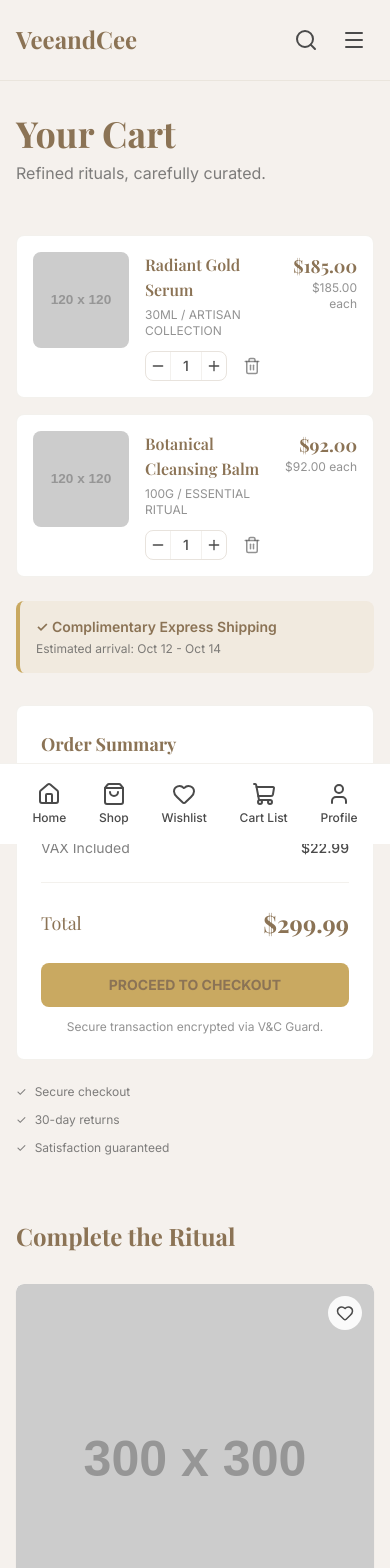
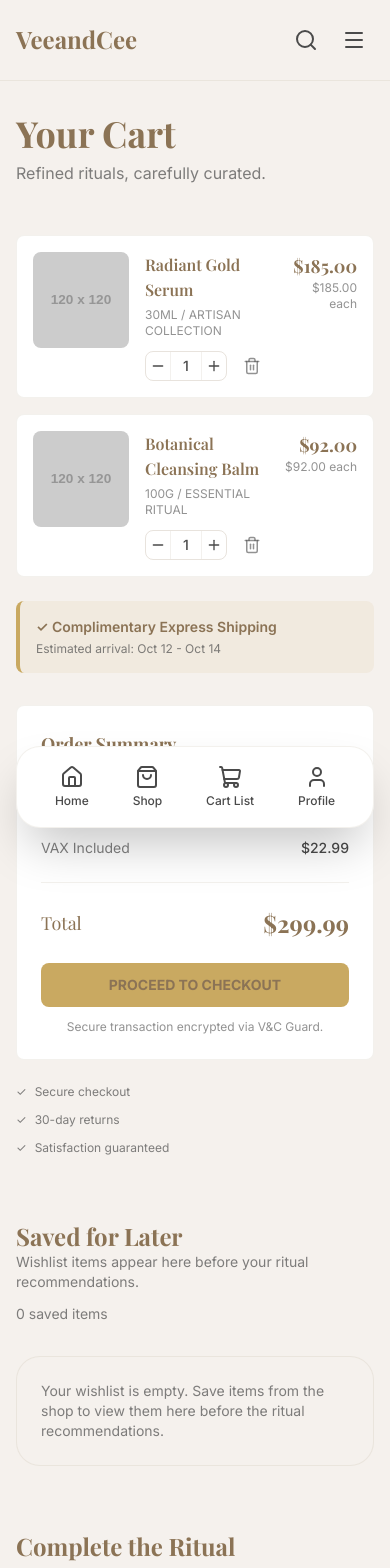
Before and after one commit to 1sttus/VeeandCee, a React (Vite) app: page /cart in a window 390 px wide. Shown: the top 1568 px of the page. Built offline with nearby package versions, Linux system fonts and the light colour scheme.

Commit message:
small change

```diff
--- a/src/components/MobileNav.jsx
+++ b/src/components/MobileNav.jsx
@@ -1,17 +1,16 @@
 import { Link } from 'react-router-dom'
-import { Home, ShoppingBag, Heart, ShoppingCart, User } from 'lucide-react'
+import { Home, ShoppingBag, ShoppingCart, User } from 'lucide-react'
 
 export default function MobileNav() {
   const navItems = [
     { icon: Home, label: 'Home', href: '/' },
     { icon: ShoppingBag, label: 'Shop', href: '/shop' },
-    { icon: Heart, label: 'Wishlist', href: '/wishlist' },
     { icon: ShoppingCart, label: 'Cart List', href: '/cart' },
     { icon: User, label: 'Profile', href: '/account' },
   ]
 
   return (
-    <nav className="md:hidden fixed bottom-0 left-0 right-0 bg-white border-t border-brown/10 z-40">
+    <nav className="md:hidden fixed inset-x-4 bottom-4 rounded-3xl bg-white border border-brown/10 shadow-2xl z-50 backdrop-blur-sm">
       <div className="flex justify-around items-center h-20 px-4">
         {navItems.map(item => (
           <Link
--- a/src/pages/Cart.jsx
+++ b/src/pages/Cart.jsx
@@ -1,9 +1,11 @@
 import { useState } from 'react'
 import { Trash2, Plus, Minus, ArrowRight } from 'lucide-react'
+import { useAuth } from '../context/AuthContext'
 import ProductCard from '../components/ProductCard'
 import MobileNav from '../components/MobileNav'
 
 export default function Cart() {
+  const { wishlist } = useAuth()
   const [cartItems, setCartItems] = useState([
     {
       id: 1,
@@ -200,6 +202,31 @@ export default function Cart() {
           </div>
         )}
 
+        {/* Saved for Later / Wishlist Section */}
+        {cartItems.length > 0 && (
+          <section className="mt-16">
+            <div className="flex flex-col sm:flex-row sm:items-end sm:justify-between gap-3 mb-8">
+              <div>
+                <h2 className="text-2xl font-serif font-bold text-brown">Saved for Later</h2>
+                <p className="text-sm text-charcoal/70">Wishlist items appear here before your ritual recommendations.</p>
+              </div>
+              <span className="text-sm text-charcoal/70">{wishlist.length} saved item{wishlist.length === 1 ? '' : 's'}</span>
+            </div>
+
+            {wishlist.length > 0 ? (
+              <div className="grid grid-cols-1 sm:grid-cols-2 gap-6">
+                {wishlist.map((product) => (
+                  <ProductCard key={product.id} product={product} />
+                ))}
+              </div>
+            ) : (
+              <div className="rounded-3xl border border-brown/10 bg-cream p-6 text-sm text-charcoal/70">
+                Your wishlist is empty. Save items from the shop to view them here before the ritual recommendations.
+              </div>
+            )}
+          </section>
+        )}
+
         {/* Complete the Ritual Section */}
         {cartItems.length > 0 && (
           <section className="mt-16">
```
